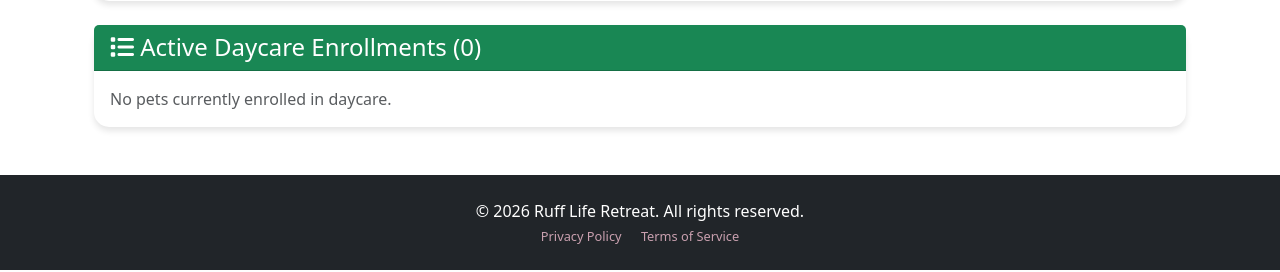
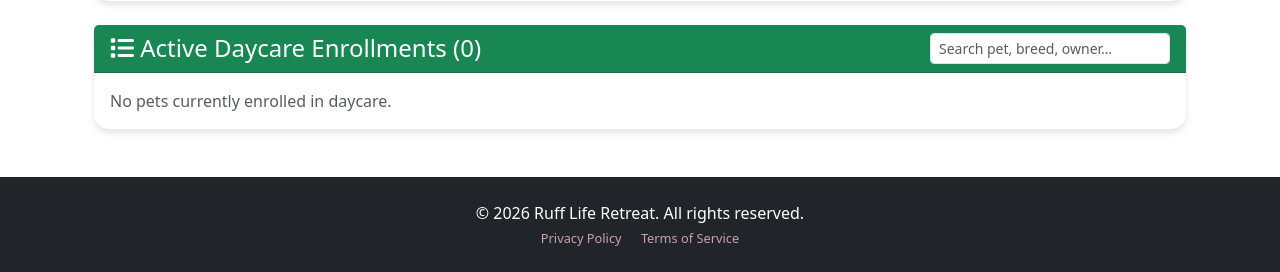
Before and after one commit to sniffhq/ruffliferetreat, a Python web app: template app/templates/admin/daycare_dashboard.html in a window 1280 px wide. Shown: the part 724-996 px from the top of the page. Run offline with Jinja, Linux system fonts and the light colour scheme; the template is opened without the code that fills it, so the values that code supplies are empty.

Commit message:
Task #9: Search bar in Active Enrollments

```diff
--- a/app/templates/admin/daycare_dashboard.html
+++ b/app/templates/admin/daycare_dashboard.html
@@ -301,13 +301,18 @@
 
     <!-- Active Enrollments -->
     <div class="card">
-        <div class="card-header bg-success text-white">
-            <h4 class="mb-0"><i class="fas fa-list"></i> Active Daycare Enrollments ({{ enrollments|length }})</h4>
+        <div class="card-header bg-success text-white d-flex justify-content-between align-items-center">
+            <h4 class="mb-0"><i class="fas fa-list"></i> Active Daycare Enrollments (<span id="enrollment-count">{{ enrollments|length }}</span>)</h4>
+            <div style="min-width:240px;">
+                <input type="text" id="enrollment-search" class="form-control form-control-sm"
+                       placeholder="Search pet, breed, owner…"
+                       oninput="filterEnrollments(this.value)">
+            </div>
         </div>
         <div class="card-body">
             {% if enrollments %}
             <div class="table-responsive">
-                <table class="table table-hover">
+                <table class="table table-hover" id="enrollments-table">
                     <thead>
                         <tr>
                             <th>Pet Name</th>
@@ -405,12 +410,32 @@
                     </tbody>
                 </table>
             </div>
+            <p id="enrollment-no-results" class="text-muted text-center py-3" style="display:none;">
+                No enrollments match your search.
+            </p>
             {% else %}
             <p class="text-muted mb-0">No pets currently enrolled in daycare.</p>
             {% endif %}
         </div>
     </div>
 </div>
+
+<script>
+function filterEnrollments(query) {
+    var q = query.toLowerCase().trim();
+    var rows = document.querySelectorAll('#enrollments-table tbody tr');
+    var visible = 0;
+    rows.forEach(function(row) {
+        var text = row.textContent.toLowerCase();
+        var show = !q || text.includes(q);
+        row.style.display = show ? '' : 'none';
+        if (show) visible++;
+    });
+    document.getElementById('enrollment-count').textContent = visible;
+    var noResults = document.getElementById('enrollment-no-results');
+    if (noResults) noResults.style.display = (visible === 0 && q) ? '' : 'none';
+}
+</script>
 
 <style>
 .me-1 {
```
